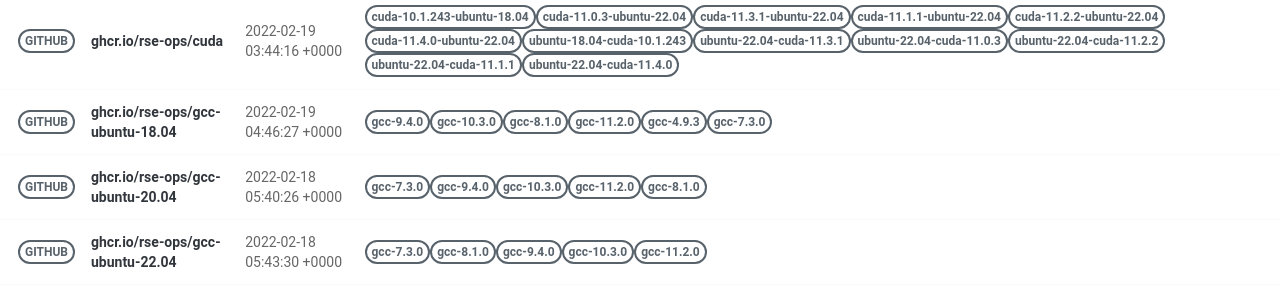
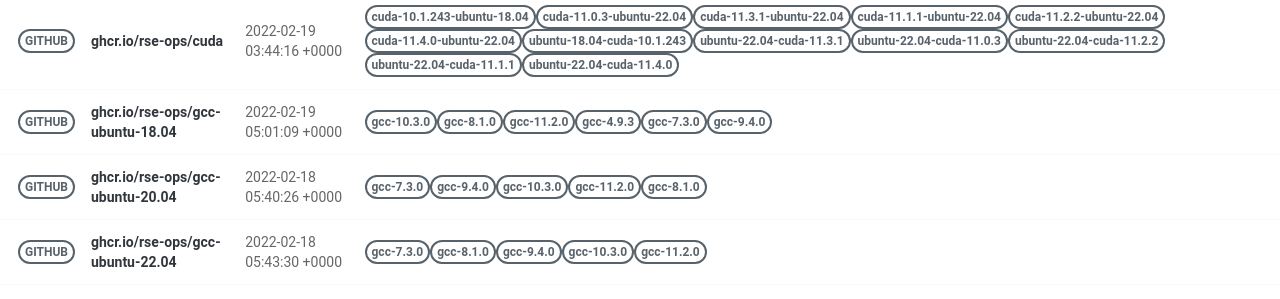
Before and after one commit to rse-ops/docker-images, a Jekyll site: the page built from pages/index.md, in a window 1280 px wide. Shown: the part 502-801 px from the top of the page. Built offline with Jekyll 4.4.1, drawn with Linux system fonts in a browser that asks for light colours; nearby versions of some CDN libraries.

Commit message:
Automated push to update library 2022-02-19

```diff
--- a/_library/ghcr.io-rse-ops-gcc-ubuntu-18.04.md
+++ b/_library/ghcr.io-rse-ops-gcc-ubuntu-18.04.md
@@ -1,14 +1,11 @@
 ---
 layout: container
 name: ghcr.io/rse-ops/gcc-ubuntu-18.04
-updated_at: 2022-02-19 04:46:27.773284
+updated_at: 2022-02-19 05:01:09.094183
 
 
 container_url: https://github.com/orgs/rse-ops/packages/container/package/gcc-ubuntu-18.04
 versions:
- - tag: gcc-9.4.0
-   dockerfile: https://github.com/rse-ops/docker-images/blob/main/ubuntu/gcc/Dockerfile
-   manifest: https://crane.ggcr.dev/manifest/ghcr.io/rse-ops/gcc-ubuntu-18.04:gcc-9.4.0
  - tag: gcc-10.3.0
    dockerfile: https://github.com/rse-ops/docker-images/blob/main/ubuntu/gcc/Dockerfile
    manifest: https://crane.ggcr.dev/manifest/ghcr.io/rse-ops/gcc-ubuntu-18.04:gcc-10.3.0
```
Also changed, not shown: other parts of _library/ghcr.io-rse-ops-gcc-ubuntu-18.04.md (+3 -0 lines).
